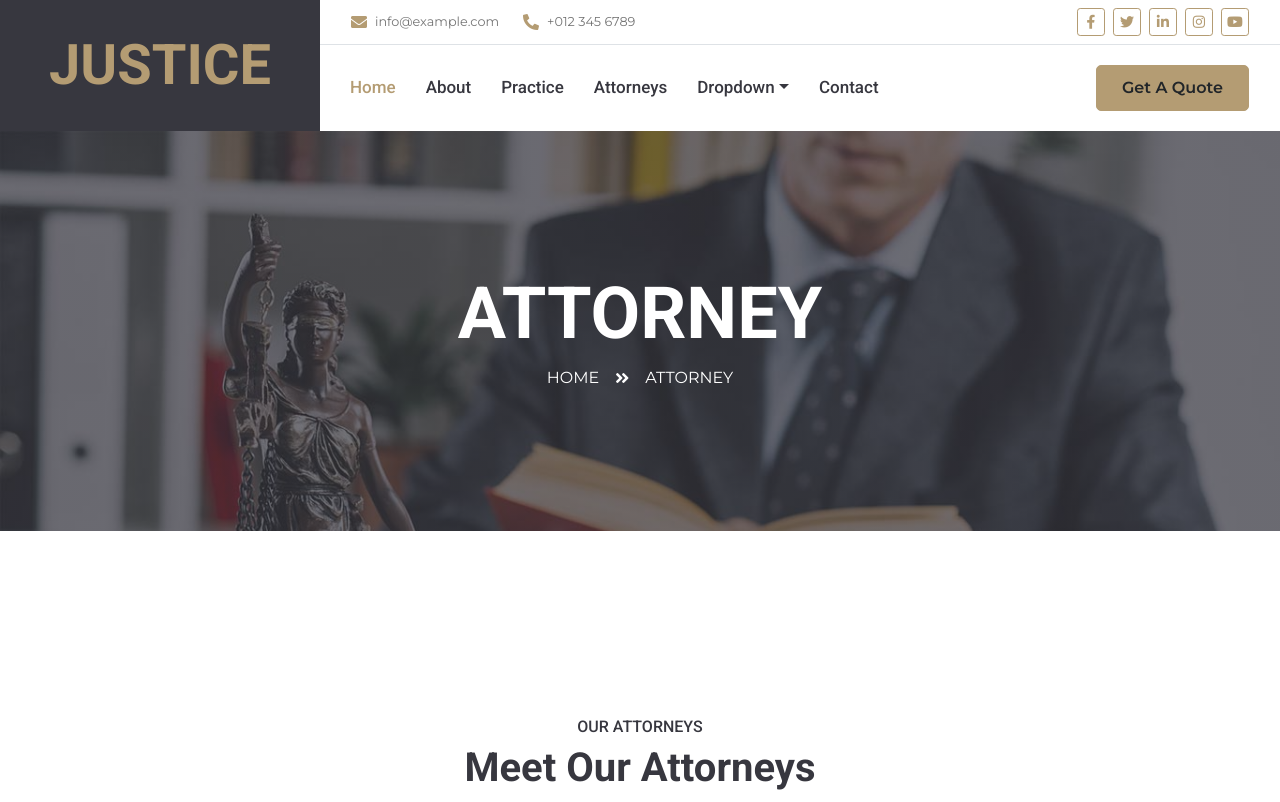
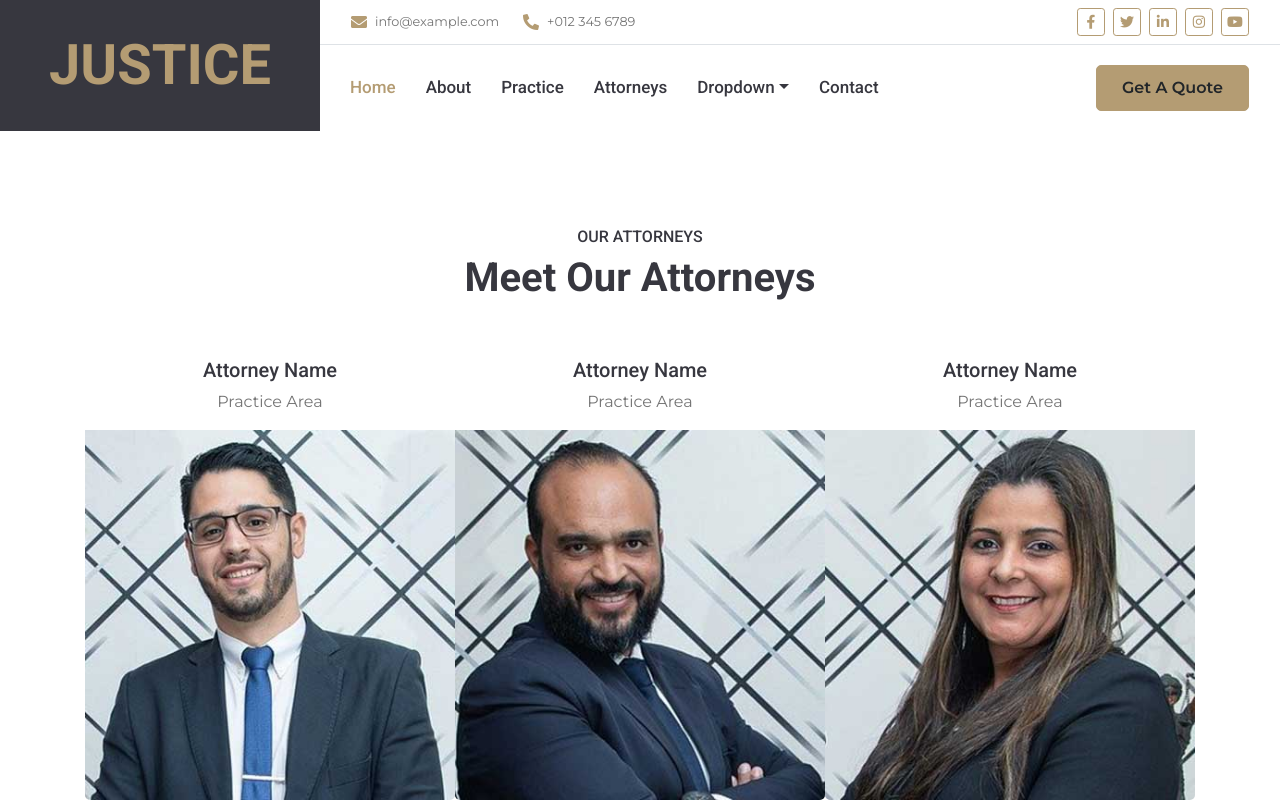
Before and after one commit to leki-hub/lesmo-lawfirm, a React (Create React App) app: page /attorneys in a window 1280 px wide. Shown: the top 802 px of the page. Built offline with nearby package versions, Linux system fonts and the light colour scheme.

Commit message:
slider added

```diff
--- a/src/pages/Attorneys.jsx
+++ b/src/pages/Attorneys.jsx
@@ -1,55 +1,43 @@
-import React from "react";
-import Appointment from "../components/Appointment";
-// import Team from "../components/Team";
 
-const Attoneys = () => {
+import React from 'react';
+import Slider from 'react-slick';
+import 'slick-carousel/slick/slick.css';
+import 'slick-carousel/slick/slick-theme.css';
+
+const Attorneys = () => {
+  const settings = {
+    dots: true,
+    infinite: true,
+    speed: 500,
+    slidesToShow: 3,
+    slidesToScroll: 1,
+    responsive: [
+      {
+        breakpoint: 768,
+        settings: {
+          slidesToShow: 1,
+          slidesToScroll: 1,
+          infinite: true,
+          dots: true
+        }
+      }
+    ]
+  };
 
   return (
-
-    <div>
-
-      {/* <!-- Page Header Start --> */}
-      <div
-        className="container-fluid bg-page-header"
-        style={{ marginBottom: "90px" }}
-      >
-        <div className="container">
-          <div
-            className="d-flex flex-column align-items-center justify-content-center"
-            style={{ minHeight: "400px" }}
-          >
-            <h3 className="display-3 text-white text-uppercase">Attorney</h3>
-            <div className="d-inline-flex text-white">
-              <p className="m-0 text-uppercase">
-                <a className="text-white" href="">
-                  Home
-                </a>
-              </p>
-              <i className="fa fa-angle-double-right pt-1 px-3"></i>
-              <p className="m-0 text-uppercase">Attorney</p>
-            </div>
-          </div>
-        </div>
-      </div>
-      {/* <!-- Page Header End --> */}
-
-      {/* <!-- Team Start --> */}
-      {/* <Team /> */}
     <div className="container-fluid py-5">
       <div className="container py-5">
         <div className="text-center pb-2">
           <h6 className="text-uppercase">Our Attorneys</h6>
           <h1 className="mb-4">Meet Our Attorneys</h1>
         </div>
-            <div className="row">
-                <div className="col-12">
-                    <div className="bg-primary rounded" style={{ height: '200px' }}></div>
-                    <div className="owl-carousel team-carousel position-relative" style={{marginTop: "-97px", padding: "0 30px"}}>
-                        <div className="team-item text-center bg-white rounded overflow-hidden pt-4">
+        <Slider {...settings} className="owl-carousel team-carousel position-relative">
+          {[1, 2, 3, 4, 5].map(index => (
+            <div key={index} className="team-item text-center bg-white rounded overflow-hidden pt-4">
               <h5 className="mb-2 px-4">Attorney Name</h5>
               <p className="mb-3 px-4">Practice Area</p>
               <div className="team-img position-relative">
-                                <img className="img-fluid" src="img/team-1.jpg" alt="" />
+                <img className="img-fluid" src={`img/team-${index}.jpg`} alt={`Attorney ${index}`} />
                 <div className="team-social">
                   <a className="btn btn-outline-light btn-square mx-1" href="#"><i className="fab fa-twitter"></i></a>
                   <a className="btn btn-outline-light btn-square mx-1" href="#"><i className="fab fa-facebook-f"></i></a>
@@ -57,67 +45,11 @@ const Attoneys = () => {
                 </div>
               </div>
             </div>
-                        <div className="team-item text-center bg-white rounded overflow-hidden pt-4">
-                            <h5 className="mb-2 px-4">Attorney Name</h5>
-                            <p className="mb-3 px-4">Practice Area</p>
-                            <div className="team-img position-relative">
-                                <img className="img-fluid" src="img/team-2.jpg" alt="" />
-                                <div className="team-social">
-                                    <a className="btn btn-outline-light btn-square mx-1" href="#"><i className="fab fa-twitter"></i></a>
-                                    <a className="btn btn-outline-light btn-square mx-1" href="#"><i className="fab fa-facebook-f"></i></a>
-                                    <a className="btn btn-outline-light btn-square mx-1" href="#"><i className="fab fa-linkedin-in"></i></a>
+          ))}
+        </Slider>
       </div>
-                            </div>
-                        </div>
-                        <div className="team-item text-center bg-white rounded overflow-hidden pt-4">
-                            <h5 className="mb-2 px-4">Attorney Name</h5>
-                            <p className="mb-3 px-4">Practice Area</p>
-                            <div className="team-img position-relative">
-                                <img className="img-fluid" src="img/team-3.jpg" alt="" />
-                                <div className="team-social">
-                                    <a className="btn btn-outline-light btn-square mx-1" href="#"><i className="fab fa-twitter"></i></a>
-                                    <a className="btn btn-outline-light btn-square mx-1" href="#"><i className="fab fa-facebook-f"></i></a>
-                                    <a className="btn btn-outline-light btn-square mx-1" href="#"><i className="fab fa-linkedin-in"></i></a>
-                                </div>
-                            </div>
-                        </div>
-                        <div className="team-item text-center bg-white rounded overflow-hidden pt-4">
-                            <h5 className="mb-2 px-4">Attorney Name</h5>
-                            <p className="mb-3 px-4">Practice Area</p>
-                            <div className="team-img position-relative">
-                                <img className="img-fluid" src="img/team-4.jpg" alt="" />
-                                <div className="team-social">
-                                    <a className="btn btn-outline-light btn-square mx-1" href="#"><i className="fab fa-twitter"></i></a>
-                                    <a className="btn btn-outline-light btn-square mx-1" href="#"><i className="fab fa-facebook-f"></i></a>
-                                    <a className="btn btn-outline-light btn-square mx-1" href="#"><i className="fab fa-linkedin-in"></i></a>
-                                </div>
-                            </div>
-                        </div>
-                        <div className="team-item text-center bg-white rounded overflow-hidden pt-4">
-                            <h5 className="mb-2 px-4">Attorney Name</h5>
-                            <p className="mb-3 px-4">Practice Area</p>
-                            <div className="team-img position-relative">
-                                <img className="img-fluid" src="img/team-5.jpg" alt=""/>
-                                <div className="team-social">
-                                    <a className="btn btn-outline-light btn-square mx-1" href="#"><i className="fab fa-twitter"></i></a>
-                                    <a className="btn btn-outline-light btn-square mx-1" href="#"><i className="fab fa-facebook-f"></i></a>
-                                    <a className="btn btn-outline-light btn-square mx-1" href="#"><i className="fab fa-linkedin-in"></i></a>
-                                </div>
-                            </div>
-                        </div>
-                    </div>
-                </div>
-            </div>
-        </div>
-    </div>
-
-
-
-
-      {/* <!-- Team End --> */}
-      <Appointment />
     </div>
   );
 };
 
-export default Attoneys;
+export default Attorneys;
```
Lines whose indentation alone changed are shown as unchanged.
